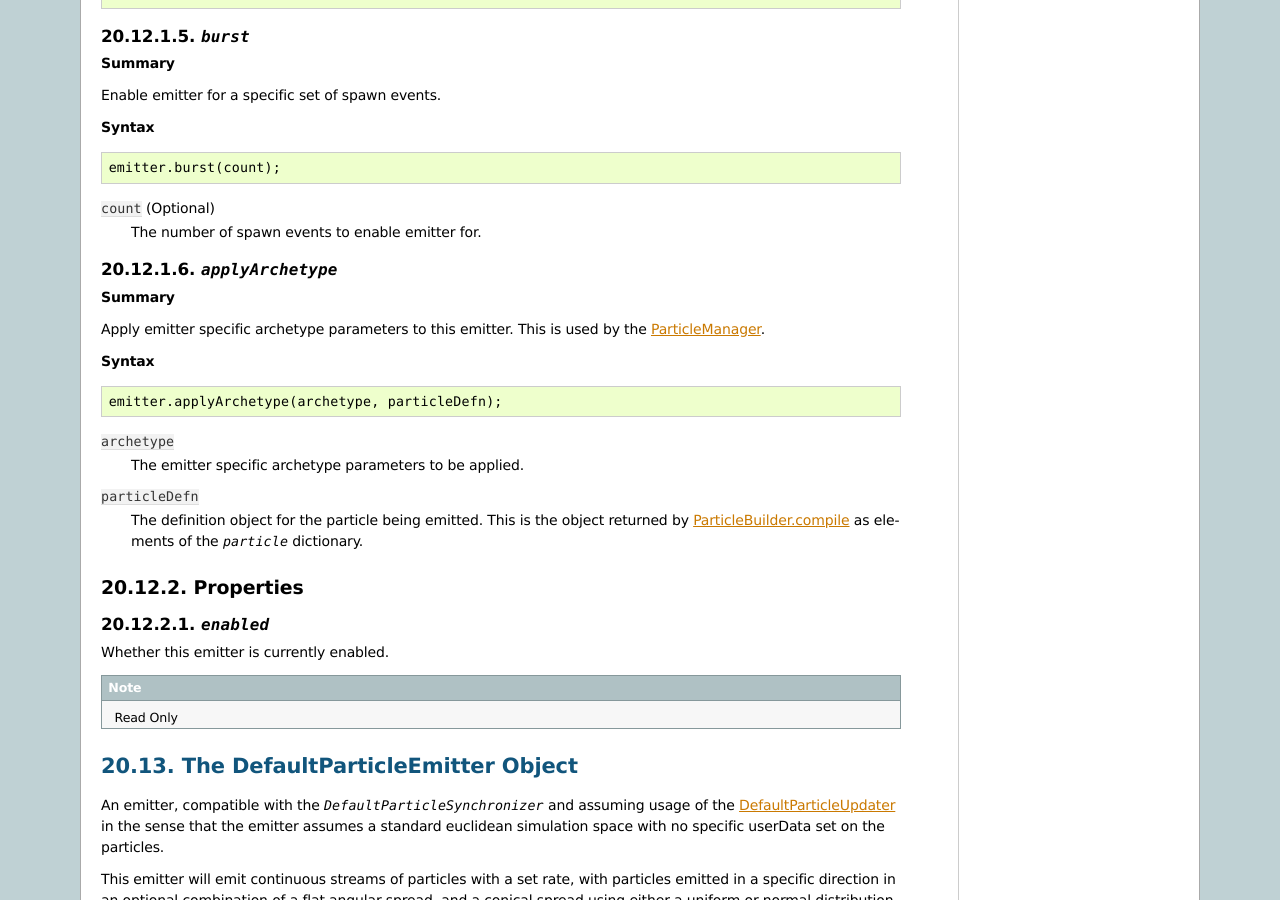
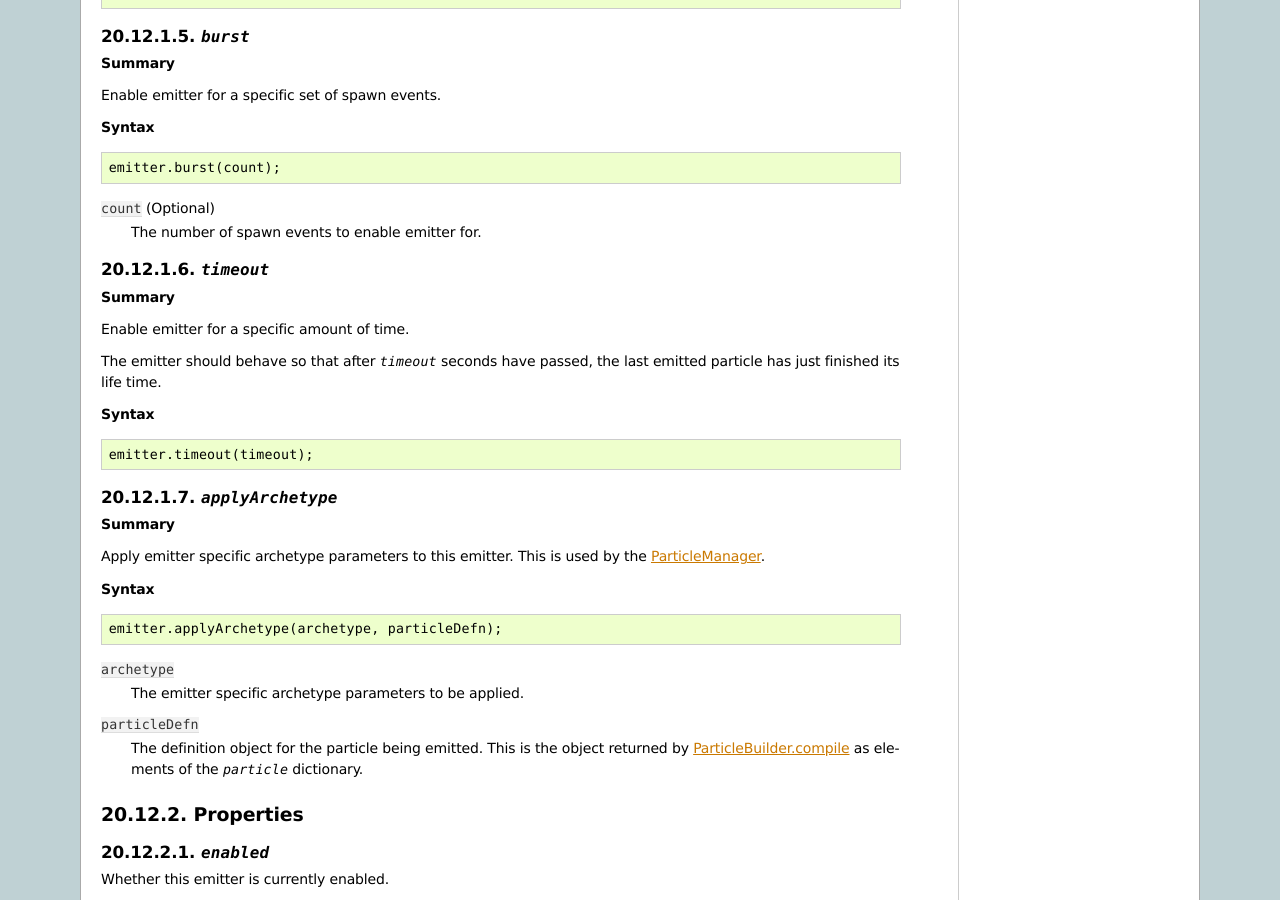
Before and after one commit to turbulenz/turbulenz_engine, a Sphinx documentation site: the page built from docs/source/jslibrary_api/particleemitter_api.rst, in a window 1280 px wide and 900 px high, scrolled down 1058 px. Built offline with Sphinx 7.4.7, drawn with Linux system fonts in a browser that asks for light colours.

Commit message:
Add timeout function to emtiters to finalize manager.
Manager now (should) contain no code that is not generalized.

```diff
--- a/docs/source/jslibrary_api/particleemitter_api.rst
+++ b/docs/source/jslibrary_api/particleemitter_api.rst
@@ -95,6 +95,22 @@ Enable emitter for a specific set of spawn events.
 
 ``count`` (Optional)
     The number of spawn events to enable emitter for.
+
+.. index::
+    pair: ParticleEmitter; timeout
+
+`timeout`
+---------
+
+**Summary**
+
+Enable emitter for a specific amount of time.
+
+The emitter should behave so that after `timeout` seconds have passed, the last emitted particle has just finished its life time.
+
+**Syntax** ::
+
+    emitter.timeout(timeout);
 
 .. index::
     pair: ParticleEmitter; applyArchetype
--- a/docs/source/jslibrary_api/particlemanager_api.rst
+++ b/docs/source/jslibrary_api/particlemanager_api.rst
@@ -170,7 +170,7 @@ Create a :ref:`ParticleInstance <particleinstance>` of a particle system from it
 
 It is assumed that this archetype has had all its required textures and shaders pre-loaded.
 
-The emitters of the system will be enabled automatically. If a timeout is specified, then the emitters will be `burst`, with the number of bursts set so that the effect comes to a natural end when the timeout has finished.
+The emitters of the system will be enabled automatically. If a timeout is specified, then the emitters will have its `timeout` function called to enable the emitter as long as is necessary to have the effect come to a natural end when the instance is removed.
 
 **Syntax** ::
 
@@ -182,7 +182,7 @@ The emitters of the system will be enabled automatically. If a timeout is specif
 ``timeout`` (Optional)
     The amount of time this instance should exist for. Once this amount of time has passed, the instance will be automatically removed from the scene if necessary, and recycled.
 
-    This parameter should be specified for the creation of short-lived effects, making use of an internal optimized data structure for handling large numbers of short-lived effects in conjunction with the updates of the manager.
+    This parameter should be specified for the creation of short-lived effects, the manager makes use of an internal optimized data structure for handling large numbers of short-lived effects in conjunction with the updates of the manager.
 
 .. index::
     pair: ParticleManager; destroyInstance
```
Also changed, not shown: 1 other file.
